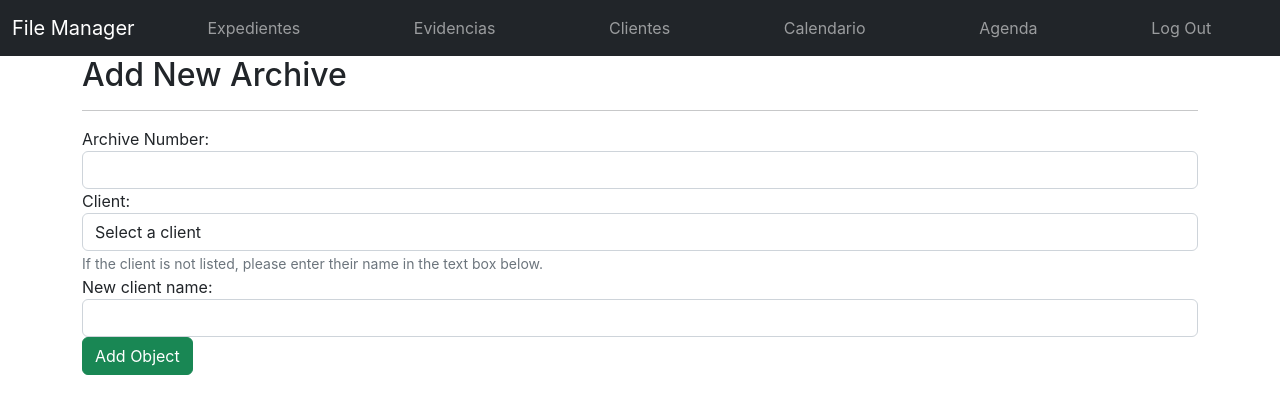
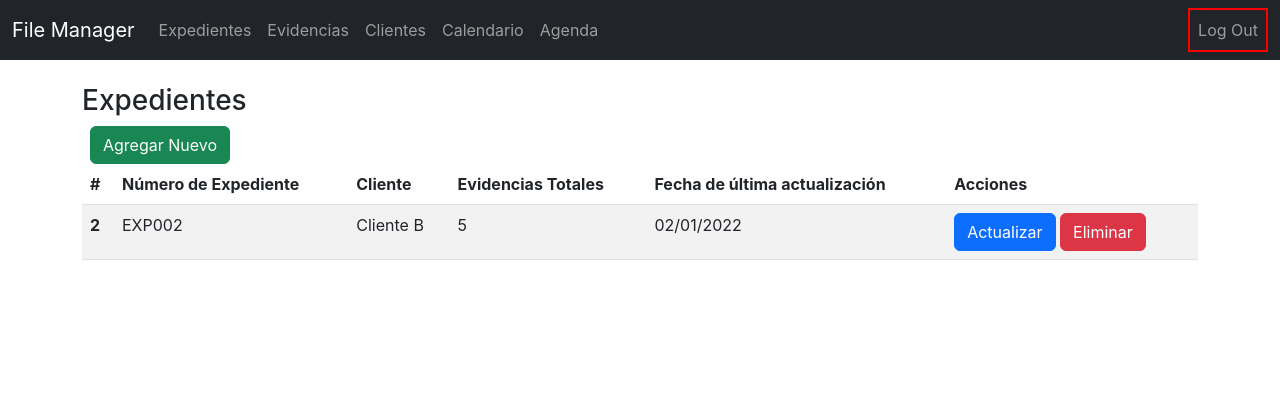
Before and after one commit to Asafcd/file-manager, a React (Create React App) app: page /archives in a window 1280 px wide. Shown: the top 414 px of the page. Built offline with nearby package versions, Linux system fonts and the light colour scheme; no server answers; the database is empty.

Commit message:
first, i think

```diff
--- a/package.json
+++ b/package.json
@@ -9,6 +9,7 @@
     "firebase": "^9.21.0",
     "react": "^18.2.0",
     "react-dom": "^18.2.0",
+    "react-router-dom": "^6.11.1",
     "react-scripts": "5.0.1",
     "web-vitals": "^2.1.4"
   },
--- a/src/App.css
+++ b/src/App.css
@@ -36,3 +36,9 @@
     transform: rotate(360deg);
   }
 }
+
+.end{
+  display:flex;
+  justify-content:flex-end;
+  border: 2px red solid;
+}
--- a/src/App.js
+++ b/src/App.js
@@ -1,14 +1,23 @@
 import logo from './logo.svg';
 import './App.css';
+import { Route, BrowserRouter, Routes } from 'react-router-dom';
+
+import NavBar from './Components/NavBar.tsx';
+import Home from './Components/Home.tsx'
+import Archives from './Components/Archives.tsx';
 import AddArchive from './Components/AddArchive.tsx';
-import NavBar from './Components/NavBar.tsx';
 
 function App() {
   return (
-    <>
+    <BrowserRouter>
       <NavBar/>
-      <AddArchive/>
-    </>
+      <Routes>
+        <Route path='/' element={<Home/>} />
+        <Route path='/archives' element={<Archives/>} />
+        <Route path='/archives/0' element={<AddArchive/>} />
+
+      </Routes>
+    </BrowserRouter>
   );
 }
 
--- a/src/Components/AddArchive.tsx
+++ b/src/Components/AddArchive.tsx
@@ -1,14 +1,27 @@
 //@ts-nocheck
-import React from 'react'
+import React, {useState} from 'react'
+import useForm from '../Hooks/useForm.ts';
 import { addArchive } from '../Service/ArchiveService.ts'
 
 function AddArchive() {
 
+    const [formUser, handleChange] = useForm(user || emptyUser);
+
+    const [ error, setError ] = useState('');
+    const [ success, setSuccess ] = useState('');
+
+    const { name, role, salary, address } = formUser;
+
+    const save = async () => {
+        const result = await addArchive(formUser);
+        result ? setSuccess("Expediente creado") : setError("Algo salió mal");
+    }
+
     return(
-        <div className="container">
+        <div className="container mt-4">
             <div className="row">
                 <div className="col-md-12">
-                <h2>Add New Archive</h2>
+                <h2>Crear nuevo expediente</h2>
                 <hr/>
                 </div>
             </div>
@@ -17,24 +30,34 @@ function AddArchive() {
                 <div className="col-md-12">
                 <form action="add-object.php" method="post">
                     <div className="form-group">
-                    <label for="archive-number">Archive Number:</label>
-                    <input type="text" className="form-control" id="archive-number" name="archive-number" required/>
+                        <label for="archive-number">Numero de expediente:</label>
+                        <input type="text" className="form-control" id="archive-number" name="archive-number" onChange={handleChange} required/>
                         </div>
                         <div className="form-group">
-                    <label for="client">Client:</label>
-                    <select className="form-control" id="client" name="client" required>
-                        <option value="">Select a client</option>
+                           {/*  <label for="client">Cliente:</label>
+                            <select className="form-control" id="client" name="client" value={} onChange={handleChange} required>
+                                <option value="">Selecciona a client</option>
                                 <option value="Client A">Client A</option>
                                 <option value="Client B">Client B</option>
                                 <option value="Client C">Client C</option>
                             </select>
-                    <small className="form-text text-muted">If the client is not listed, please enter their name in the text box below.</small>
+                            <small className="form-text text-muted">If the client is not listed, please enter their name in the text box below.</small> */}
                         </div>
                         <div className="form-group">
-                    <label for="new-client">New client name:</label>
-                    <input type="text" className="form-control" id="new-client" name="new-client"/>
+                            <label for="new-client">Nuevo cliente:</label>
+                            <input type="text" className="form-control" id="new-client" name="new-client" onChange={handleChange}/>
+                            <br/>
+                            <h3>Subir Archivo</h3>
+                            <p>Seleccione el archivo que desea subir:</p>
+                            <input type="text" className="form-control" id="archive-url" name="archive-url" onChange={handleChange} required/>
+                            {/* <div class="form-group">
+                                <label for="fileInput">Archivo:  </label>
+                                <span>  </span>
+                                <input type="file" class="form-control-file" id="fileInput" name="fileInput" accept=".pdf,.jpg,.jpeg" multiple/>
+                            </div> */}
                         </div>
-                    <button type="submit" className="btn btn-success">Add Object</button>
+                        <br/>
+                    <button type="submit" className="btn btn-success" onClick={save}>Guardar</button>
                 </form>
                 </div>
             </div>
--- /dev/null
+++ b/src/Components/Archives.tsx
@@ -0,0 +1,56 @@
+//@ts-nocheck
+import React, { useEffect, useState } from "react";
+import { NavLink } from "react-router-dom";
+
+import {getArchives} from "../Service/ArchiveService.ts"
+import { Archive } from "../Models/file.ts";
+
+function Archives() {
+    const [ archives, setArchives ] = useState<QueryDocumentSnapshot<DocumentData>[] | []>([]);
+    console.log(archives)
+
+    useEffect(() => {
+        getArchivesData();
+    },[]);
+
+    const getArchivesData = async () => {
+        const archives = await getArchives();
+        setArchives(archives);
+    }
+
+return(
+    <div className="container mt-4">
+        <h3>Expedientes</h3>
+        <NavLink to={`/archives/0`} className="btn btn-success mx-2">Agregar Nuevo</NavLink>
+        <table className="table table-striped">
+            <thead>
+                <tr>
+                <th scope="col">#</th>
+                <th scope="col">Número de Expediente</th>
+                <th scope="col">Cliente</th>
+                <th scope="col">Evidencias Totales</th>
+                <th scope="col">Fecha de última actualización</th>
+                <th scope="col">Acciones</th>
+                </tr>
+            </thead>
+            <tbody>
+                <tr>
+                    <th scope="row">2</th>
+                    <td>EXP002</td>
+                    <td>Cliente B</td>
+                    <td>5</td>
+                    <td>02/01/2022</td>
+                    <td>
+                        <button type="button" className="btn btn-primary mr-2" data-toggle="modal" data-target="#editExpModal">Actualizar</button>
+                        <span> </span>
+                        <button type="button" className="btn btn-danger" data-toggle="modal" data-target="#deleteExpModal">Eliminar</button>
+                    </td>
+                </tr>
+            </tbody>
+        </table>
+    </div>
+
+)
+}
+
+export default Archives
--- /dev/null
+++ b/src/Components/Home.tsx
@@ -0,0 +1,13 @@
+import React from "react";
+
+function Home() {
+
+    return(
+        <div className="container mt-4">
+            <h1>Bienvenido al File Manager</h1>
+            <p>Esta herramienta te permitirá gestionar tus archivos y expedientes de forma fácil y rápida. Puedes empezar seleccionando una de las opciones del menú de arriba.</p>
+        </div>
+    )
+}
+
+export default Home
--- a/src/Components/NavBar.tsx
+++ b/src/Components/NavBar.tsx
@@ -14,7 +14,7 @@ function NavBar() {
         <nav className="navbar navbar-expand-lg bg-body-tertiary navbar-dark bg-dark">
             <div className="container-fluid d-flex">
 
-                <a className="navbar-brand" href="#">
+                <a className="navbar-brand" href="/">
                     File Manager
                 </a>
                 <button
@@ -30,9 +30,9 @@ function NavBar() {
                 </button>
                 <div className="collapse navbar-collapse" id="navbarNav">
                     { navs.map( ({name, to}) => (
-                        <ul className="navbar-nav mx-auto">
+                        <ul className="navbar-nav mr-auto">
                             <li className="nav-item">
-                                <a className="nav-link" href="#">
+                                <a className="nav-link" href={to}>
                                 {name}
                                 </a>
                             </li>
@@ -40,13 +40,23 @@ function NavBar() {
                         </ul>
                         ))
                     }
-                    <ul class="navbar-nav mx-auto">
-                        <li class="nav-item">
-                            <a class="nav-link" href="#">Log Out</a>
+
+                    {/* <ul className="navbar-nav ml-auto">
+                        <li className="nav-item">
+                            <a className="nav-link" href="#">Log Out</a>
+                        </li>
+                    </ul> */}
+                </div>
+                <div className="end">
+                    <ul className="navbar-nav my-2 my-sm-0">
+                        <li className="nav-item">
+                            <a className="nav-link" href="#">Log Out</a>
                         </li>
                     </ul>
-                </div>
+                    </div>
             </div>
+
+
 
         </nav>
     );
--- /dev/null
+++ b/src/Hooks/useForm.ts
@@ -0,0 +1,17 @@
+import { useState } from "react"
+
+const useForm = (initialState: any) => {
+    const [state, setState] = useState(initialState);
+
+    const handleChange = (e: React.ChangeEvent<HTMLInputElement>) => {
+        setState(state => ({ ...state, [e.target.name] : e.target.value }));
+    }
+
+    return [
+        state,
+        handleChange,
+        setState
+    ];
+}
+
+export default useForm;
--- a/src/Service/ArchiveService.ts
+++ b/src/Service/ArchiveService.ts
@@ -1,5 +1,6 @@
+//@ts-nocheck
 import { getFirestore, collection, addDoc, getDocs, getDoc, doc, updateDoc, deleteDoc, Firestore, CollectionReference, QuerySnapshot } from "firebase/firestore";
-import { app } from '../firebase'
+import { app } from '../firebase.ts'
 import { Archive } from "../Models/file";
 
 const db: Firestore = getFirestore(app)
@@ -17,9 +18,8 @@ export const addArchive = async (archive: Archive) => {
 
 export const getArchives = async () => {
     try {
-        const archiveDocs: QuerySnapshot = await getDocs(archivesCollection)
-        return archiveDocs
-
+        const archives: QuerySnapshot = await getDocs(archivesCollection)
+        return archives.docs
     } catch (error) {
         console.error("Error getting archives: ", error);
     }
```
Also changed, not shown: 1 other file (tests, documents, lock files or other folders). Lines whose indentation alone changed are shown as unchanged.
